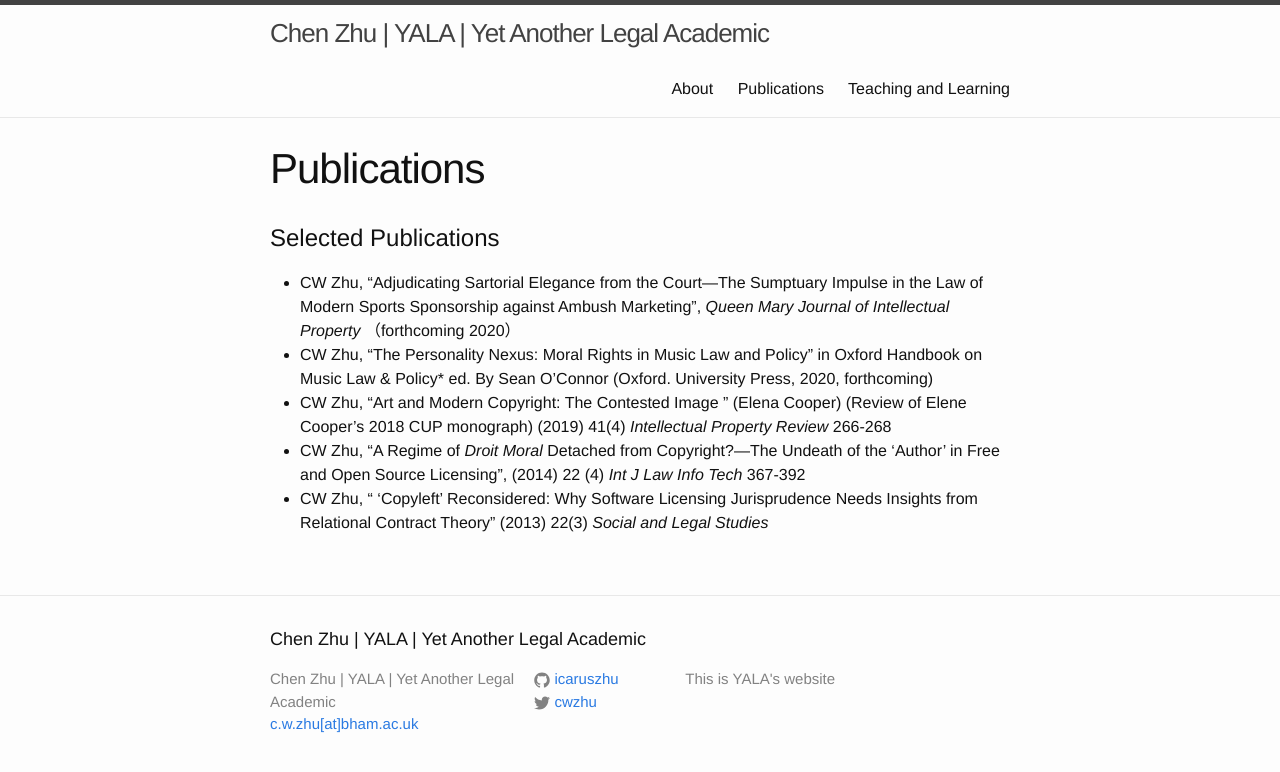
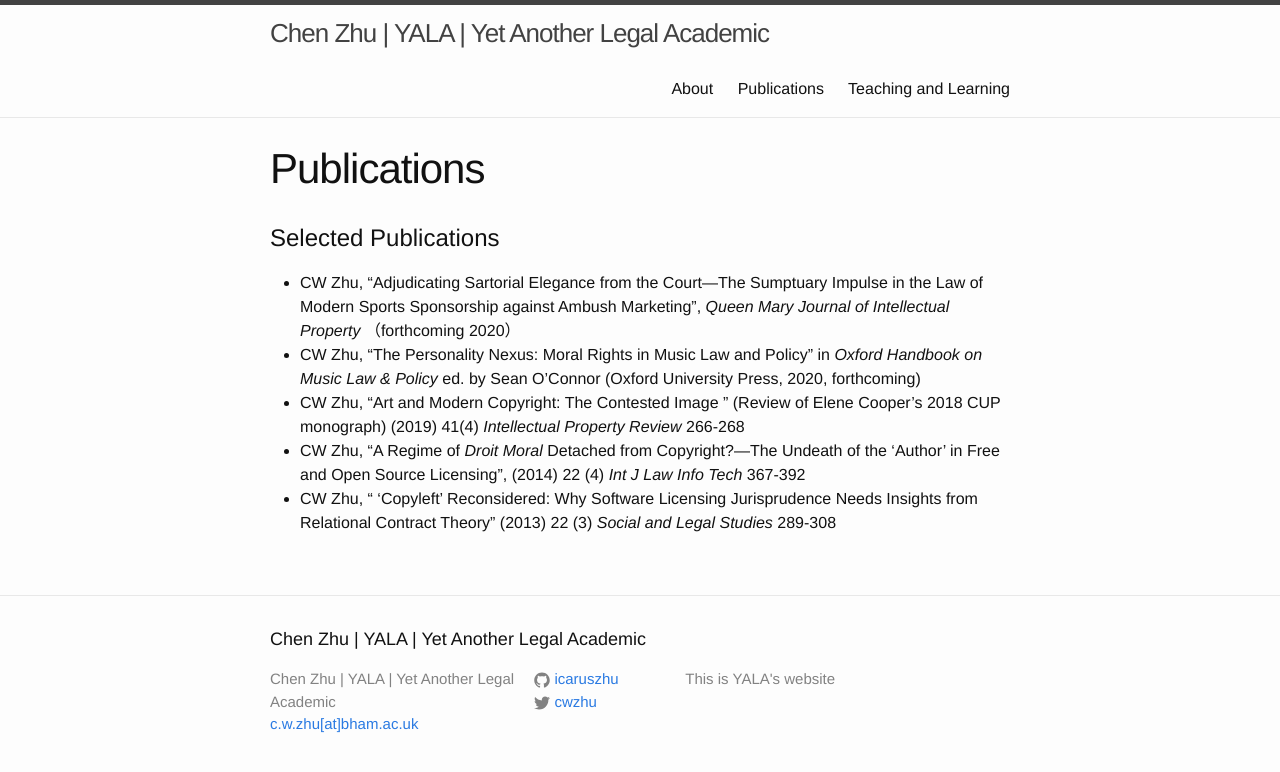
Before and after one commit to icaruszhu/icaruszhu.github.io, a Jekyll site: the page built from publication.md, in a window 1280 px wide. Shown: the top 772 px of the page. Built offline with Jekyll 4.4.1, drawn with Linux system fonts in a browser that asks for light colours.

```diff
--- a/publication.md
+++ b/publication.md
@@ -8,7 +8,7 @@ permalink: "/publication/"
 
 
 - CW Zhu, "Adjudicating Sartorial Elegance from the Court—The Sumptuary Impulse in the Law of Modern Sports Sponsorship against Ambush Marketing", *Queen Mary Journal of Intellectual Property* （forthcoming 2020）
-- CW Zhu, “The Personality Nexus:  Moral Rights in Music Law and Policy” in Oxford Handbook on Music Law & Policy* ed. By Sean O’Connor (Oxford. University Press, 2020, forthcoming)
-- CW Zhu,  “Art and Modern Copyright: The Contested Image ” (Elena Cooper) (Review of  Elene Cooper's 2018 CUP monograph) (2019) 41(4) *Intellectual Property Review*  266-268
+- CW Zhu, “The Personality Nexus:  Moral Rights in Music Law and Policy” in *Oxford Handbook on Music Law & Policy* ed. by Sean O’Connor (Oxford University Press, 2020, forthcoming)
+- CW Zhu,  “Art and Modern Copyright: The Contested Image ” (Review of  Elene Cooper's 2018 CUP monograph) (2019) 41(4) *Intellectual Property Review*  266-268
 - CW Zhu, “A Regime of *Droit Moral* Detached from Copyright?—The Undeath of the ‘Author’ in Free and Open Source Licensing”,  (2014) 22 (4) *Int J Law Info Tech* 367-392
-- CW Zhu, “ ‘Copyleft’ Reconsidered: Why Software Licensing Jurisprudence Needs Insights from Relational Contract Theory” (2013) 22(3) *Social and Legal Studies*
+- CW Zhu, “ ‘Copyleft’ Reconsidered: Why Software Licensing Jurisprudence Needs Insights from Relational Contract Theory” (2013) 22 (3) *Social and Legal Studies* 289-308
```
Also changed, not shown: teaching.md (+2 -0 lines), images/Icarus Banksymus Maximus.jpg (added), images/Uob-lecture-2015.jpg (added), images/non-cryptographic currency in the making.jpg (added), 1 other file.
